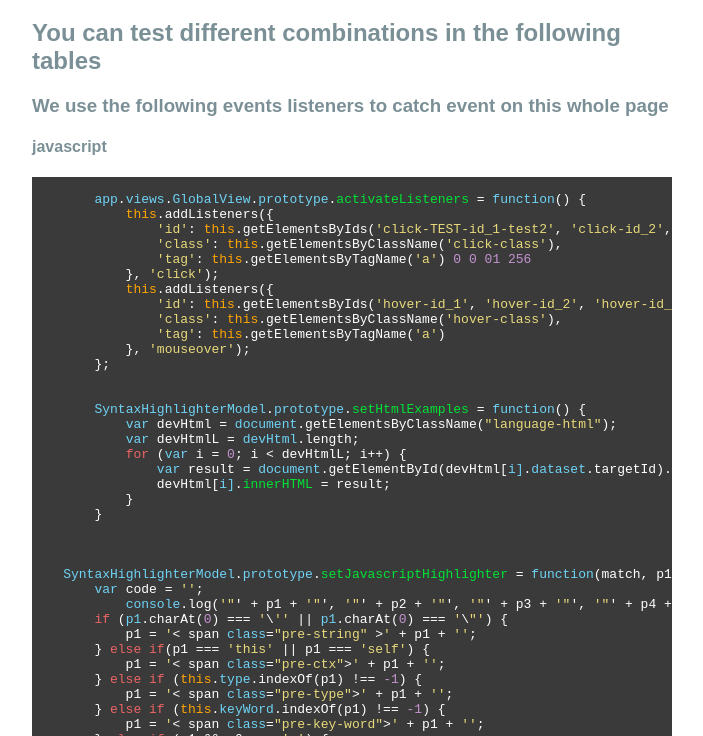
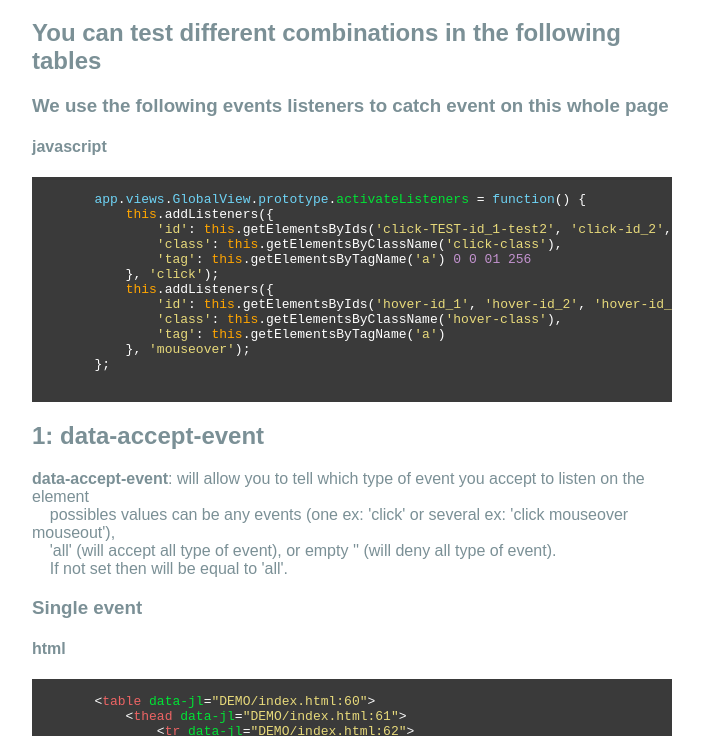
Before and after one commit to MI53RE/Light_MVC_FW, a plain HTML site: page DEMO/index.html in a window 1280 px wide. Shown: the part 61-797 px from the top of the page, without its empty margins (288-991 px from the left). Drawn offline with Linux system fonts and the light colour scheme.

Commit message:
removed some debug

```diff
--- a/DEMO/index.html
+++ b/DEMO/index.html
@@ -28,43 +28,6 @@
                 'tag': this.getElementsByTagName('a')
             }, 'mouseover');
         };
-
-
-        SyntaxHighlighterModel.prototype.setHtmlExamples = function() {
-            var devHtml = document.getElementsByClassName("language-html");
-            var devHtmlL = devHtml.length;
-            for (var i = 0; i < devHtmlL; i++) {
-                var result = document.getElementById(devHtml[i].dataset.targetId).innerHTML.replace(/(<)(\/*)([a-z]*\s*?)([^]*?)(>)/gi, this.setHtmlHighlighter);
-                devHtml[i].innerHTML = result;
-            }
-        }
-
-
-
-    SyntaxHighlighterModel.prototype.setJavascriptHighlighter = function(match, p1, p2, p3, p4, p5, p6, offset, string) {
-        var code = '';
-            console.log('"' + p1 + '"', '"' + p2 + '"', '"' + p3 + '"', '"' + p4 + '"', '"' + p5 + '"', this.hasChild);
-        if (p1.charAt(0) === '\'' || p1.charAt(0) === '\"') {
-            p1 = '< span class="pre-string" >' + p1 + '</ span>';
-        } else if(p1 === 'this' || p1 === 'self') {
-            p1 = '< span class="pre-ctx">' + p1 + '</ span>';
-        } else if (this.type.indexOf(p1) !== -1) {
-            p1 = '< span class="pre-type">' + p1 + '</ span>';
-        } else if (this.keyWord.indexOf(p1) !== -1) {
-            p1 = '< span class="pre-key-word">' + p1 + '</ span>';
-        } else if (p1 && p6 === '.') {
-            p1 = '< span class="pre-class">' + p1 + '</ span>';
-            this.hasChild = true;
-        } else if (p1 !== '' && this.hasChild === true && p6 === ' ') {
-            p1 = '< span class="pre-funct">' + p1 + '</ span>';
-            this.hasChild = false;
-        } else if (/^(\-|\+)?([0-9]+|Infinity)$/.test(p1)) {
-            p1 = '< span class="pre-num">' + p1 + '</ span>';
-        } else {
-            this.hasChild = false;
-        }
-        return [p1, p6].join('');
-    }
         </code>
         </pre>
     </div>
```
